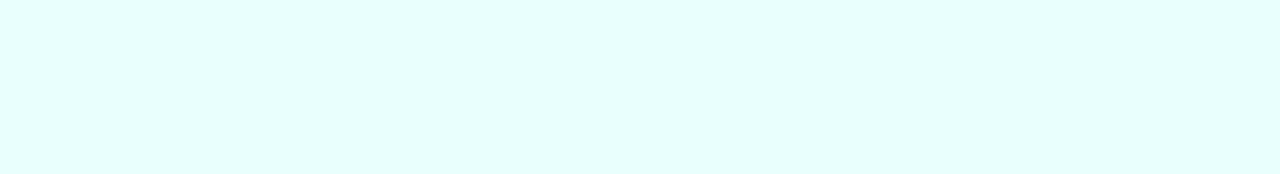
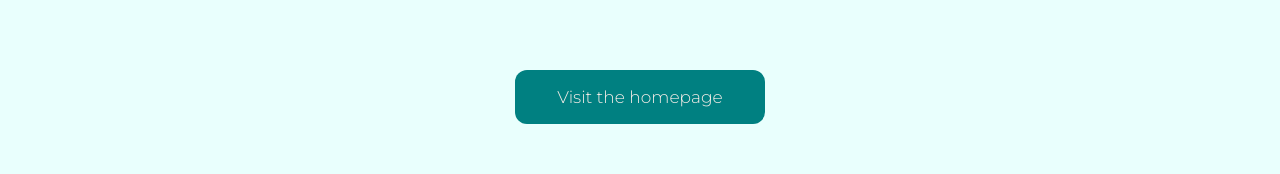
Before and after one commit to mohamed-elsebaey/dummy-new-gammal-tech, a Next.js app: page / in a window 1280 px wide. Shown: the part 404-578 px from the top of the page. Built offline with nearby package versions, Linux system fonts and the light colour scheme.

Commit message:
add homePage Button

```diff
--- a/components/layout/Layout.module.css
+++ b/components/layout/Layout.module.css
@@ -4,4 +4,5 @@
   height: 100vh;
   */
   background-color: #e9fffd;
+  padding-top: 80px;
 }
--- a/components/navPages/HomePage.js
+++ b/components/navPages/HomePage.js
@@ -1,9 +1,13 @@
+import Link from "next/link";
 import classes from "./HomePage.module.css";
 function HomePage() {
   return (
     <section className={classes.homePageSection}>
       <div className={classes.homePageContainer}>
         <h1>Welcome to the New Gammal Tech!</h1>
+        <div className={classes.homePageButton}>
+          <Link href="https://new.gammal.tech/home">Visit the homepage</Link>
+        </div>
       </div>
     </section>
   );
--- a/components/navPages/HomePage.module.css
+++ b/components/navPages/HomePage.module.css
@@ -32,3 +32,22 @@
   line-height: 1.25;
   text-transform: none;
 }
+.homePageButton {
+  margin-top: 2.5rem;
+  text-align: center;
+}
+.homePageButton a {
+  border: 2px solid transparent;
+  background-color: #008081;
+  color: #f4ece7;
+  font-size: 1rem;
+  border-radius: 12px;
+  padding: 15px 40px;
+  max-width: 100%;
+}
+
+@media (max-width: 990px) {
+  .homePageButton a {
+    font-size: 0.85rem;
+  }
+}
```
